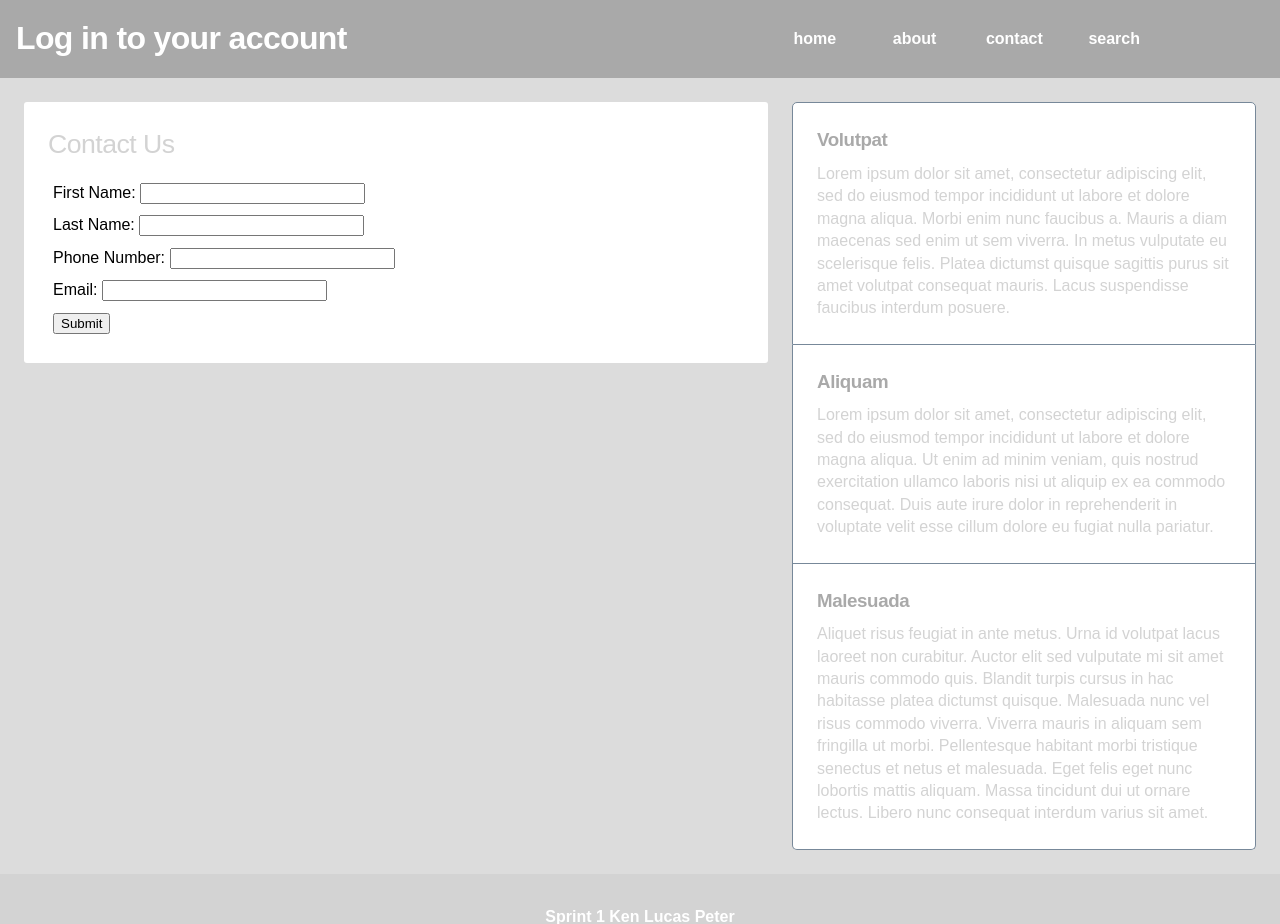
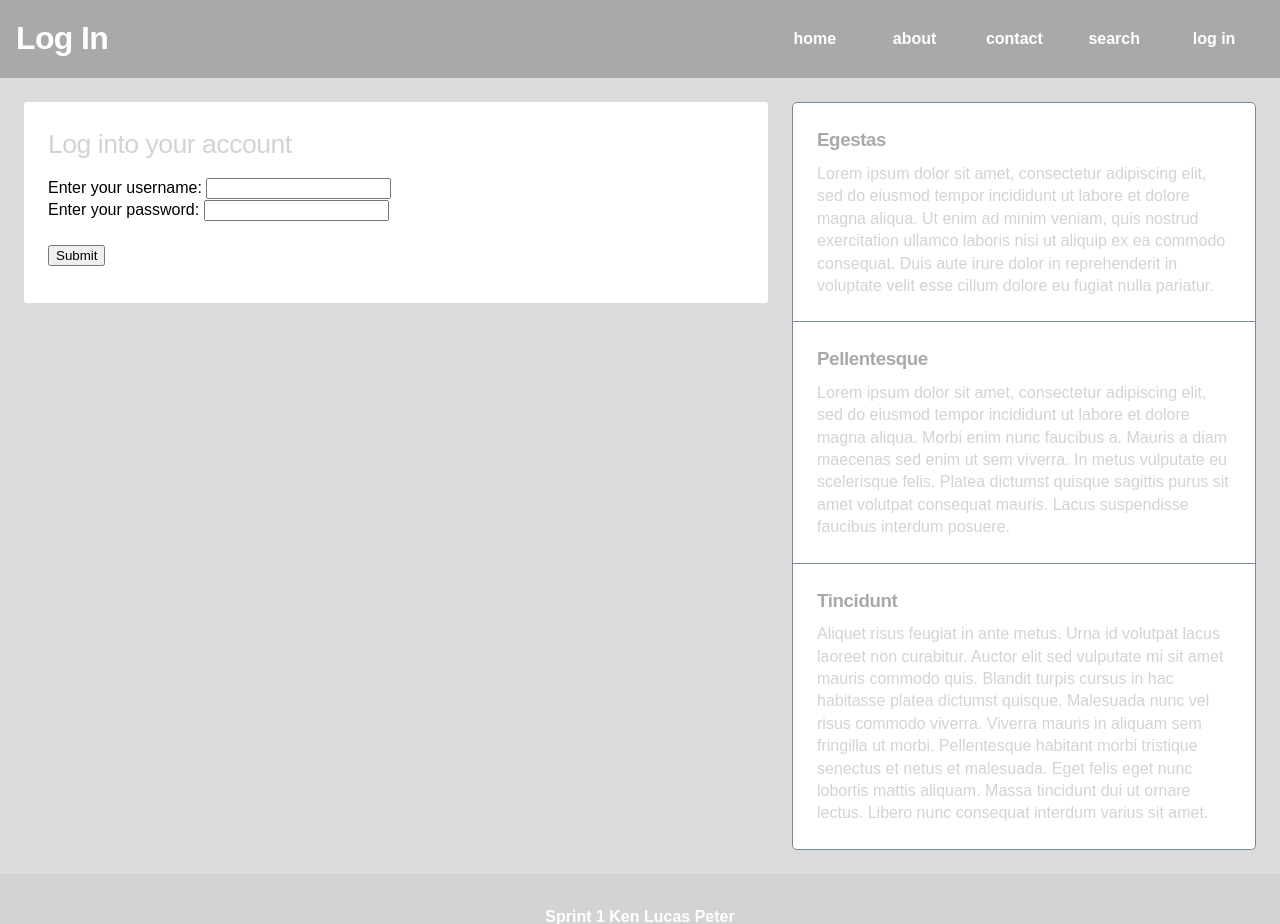
Before and after one commit to uwspgrps/sprint2, a PHP site: page /login.php in a window 1280 px wide. Shown: the top 924 px of the page. Run offline with PHP 8.4, Linux system fonts and the light colour scheme; data that the repository does not hold is empty; some libraries are stand-ins or nearby versions.

Commit message:
added additional login links and built login form

```diff
--- a/sprint2/sprint2/contactus.php
+++ b/sprint2/sprint2/contactus.php
@@ -16,6 +16,7 @@ print"<header>
     <a href=asgnabout.php>About</a>
     <a href=contactus.php>Contact</a>
 	<a href=booksearch.php>Search</a>
+	<a href=login.php> Log In</a>
   </nav>
 </header>";
 
--- a/sprint2/sprint2/login.php
+++ b/sprint2/sprint2/login.php
@@ -1,109 +1,102 @@
 <?php
 require_once("templates/Template.php");
 require_once("config/DB.class.php");
-$page = new Template("Contact Us");
-$page->setHeadSection("<link rel='stylesheet' href='css/prettylab.css'>
-    <script src='https://ajax.googleapis.com/ajax/libs/jquery/3.3.1/jquery.min.js'></script>
-    <script src='https://cdn.jsdelivr.net/npm/jquery-validation@1.17.0/dist/jquery.validate.js'></script>
-    <script type='text/javascript'' src='js/site.js'></script>");
+$page = new Template("Log In");
+$page->setHeadSection("<link rel='stylesheet' href='css/prettylab.css'>");
 $page->setTopSection();
 $page->setBottomSection();
 print $page->getTopSection();
-print"<header>
-  <h1>Log in to your account</h1>
+print "
+<header>
+  <h1>Log In</h1>
   <nav>
     <a href=index.php>Home</a>
     <a href=asgnabout.php>About</a>
     <a href=contactus.php>Contact</a>
 	<a href=booksearch.php>Search</a>
+	<a href=login.php> Log In</a>
   </nav>
 </header>";
 
+if(isset($_POST['submit']))
+{
+	if(isset($_POST['name']) && isset($_POST['passwrd']))
+	{
+		if(!empty($_POST['name']) && !empty($_POST['passwrd']))
+		{
+			$user = $_POST['name'];
+			$password = $_POST['passwrd'];
+
 			$db = new DB();
-if (!$db->getConnStatus()) {
+			if(!$db->getConnStatus()){
 				print "An error has occurred with connection\n";
 				exit;
 			}
 
-if(isset($_POST['submit'])){
-	$link = $db->returnDB();
-	$firstName = isset($_POST['firstName']) ? $_POST['firstName'] : '';
-	$lastName = isset($_POST['lastName']) ? $_POST['lastName'] : '';
-	$phoneNumber = isset($_POST['phoneNumber']) ? $_POST['phoneNumber'] : '';
-	$email = isset($_POST['email']) ? $_POST['email'] : '';
-	//$feedback = isset($_POST['feedback']) ? $_POST['feedback'] : '';
+			$sanitizedUser = filter_var($user,FILTER_SANITIZE_STRING);
+			$sanitizedPass = filter_var($password,FILTER_SANITIZE_STRING);
+			$safeUser = $db->dbEsc($sanitizedUser);
 
-	$sanitizedEmail = filter_var($email,FILTER_SANITIZE_EMAIL);
-	if (filter_var($sanitizedEmail,FILTER_VALIDATE_EMAIL)){
-		$validEmail = $sanitizedEmail;
+			$query = "SELECT username,userpass,realname,rolename
+					  FROM user, user2role, role
+					  WHERE user.id = user2role.userid AND user2role.roleid = role.id AND user.username = '{$safeUser}'";
+
+			$result = $db->dbCall($query);
+
+			if((password_verify($sanitizedPass,$result[0]['userpass'])) == 1)
+			{
+				$_SESSION['isLoggedIn'] = true;
+				$_SESSION['realName'] = $result[0]['realname'];
+				$_SESSION['role'] = $result[0]['rolename'];
+				header("Location: index.php");
 			}
-
-    $safeEmail = mysqli_real_escape_string($link,$validEmail);
-    $safeFirstName = mysqli_real_escape_string($link,$firstName);
-    $safeLastName = mysqli_real_escape_string($link,$lastName);
-    $safePhoneNumberName = mysqli_real_escape_string($link,$phoneNumber);
-    //$safeFeedback = mysqli_real_escape_string($link,$feedback);
-
-	//i think we can just comment out the feedback and re-use this entire form?
-	if(($safeFirstName !== '') && ($safeLastName !== '') && ($safePhoneNumberName !== '') && ($safeEmail !== '') && ($safeFeedback !== '')){
-		$sqlInsert = "INSERT INTO contact_us (insertTime, firstName, lastName, phoneNumber, email, feedback)
-						VALUES
-						(now(), '$safeFirstName', '$safeLastName', '$safePhoneNumberName', '$safeEmail', '$safeFeedback')";
-		$insertResult = mysqli_query($link,$sqlInsert);
+			else
+			{
+				print "The username or password was incorrect, please try again.";
 			}
-
-    if($insertResult){
-        header("Location: thanks.php");
-        exit();
 		}
-    else{
-        header('Location: '.$_SERVER['REQUEST_URI']);
+		else
+		{
+			print "You must enter both a username and password";
+		}
+	}
+	else
+	{
+		print "You must enter both a username and password";
 	}
 }
 
-print "
-<main>
+
+print
+"<main>
   <section>
     <article>
-      <h2>Contact Us</h2>
-	<form id='contactForm' method='POST' action='contactus.php' >
-	    <div class='input'>
-            <label class='col-md-3 col-form-label'>First Name:</label>
-            <input type='text' name='firstName' id='firstName' required='required' value='' size='25' maxlength='50' />
-        </div>
-	    <div class='input'>
-            <label class='col-md-3 col-form-label'>Last Name:</label>
-            <input type='text' name='lastName' id='lastName' required='required' value='' size='25' maxlength='50' />
-        </div>
-	    <div class='input'>
-            <label class='col-md-3 col-form-label'>Phone Number:</label>
-            <input type='text' name='phoneNumber' id='phoneNumber' required='required' value='' size='25' maxlength='12'/>
-        </div>
-        <div class='input'>
-            <label class='col-md-3 col-form-label'>Email:</label>
-            <input type='text' name='email' id='email' size='25' required='required' maxlength='75'/>
-        </div>
-        <div class='input'>
-            <input class='btn btn-primary col-md-2 offset-5' id='submitBtn' type='submit' name='submit' value='Submit' />
-        </div>
+      <h2>Log into your account</h2>
+	<form method='POST' action='login.php'>
+	Enter your username:  <input type='text' name='name' id='name' ><br />
+	Enter your password:  <input type='test' name='passwrd' id='passwrd' ><br />
+	<br />
+	<input type='submit' name='submit' value='Submit'>
 	</form>
+      <p></p>
+      <p></p>
     </article>
   </section>
   <aside>
     <div class=capsule>
-      <h3>Volutpat</h3>
+      <h3>Egestas</h3>
+      <p>Lorem ipsum dolor sit amet, consectetur adipiscing elit, sed do eiusmod tempor incididunt ut labore et dolore magna aliqua.
+	  Ut enim ad minim veniam, quis nostrud exercitation ullamco laboris nisi ut aliquip ex ea commodo consequat. Duis aute irure dolor
+	  in reprehenderit in voluptate velit esse cillum dolore eu fugiat nulla pariatur.</p>
+    </div>
+    <div class=capsule>
+      <h3>Pellentesque</h3>
       <p>Lorem ipsum dolor sit amet, consectetur adipiscing elit, sed do eiusmod tempor incididunt ut labore et dolore magna aliqua.
 	  Morbi enim nunc faucibus a. Mauris a diam maecenas sed enim ut sem viverra. In metus vulputate eu scelerisque felis. Platea dictumst
 	  quisque sagittis purus sit amet volutpat consequat mauris. Lacus suspendisse faucibus interdum posuere. </p>
     </div>
     <div class=capsule>
-      <h3>Aliquam </h3>
-      <p>Lorem ipsum dolor sit amet, consectetur adipiscing elit, sed do eiusmod tempor incididunt ut labore et dolore magna aliqua.
-	  Ut enim ad minim veniam, quis nostrud exercitation ullamco laboris nisi ut aliquip ex ea commodo consequat. Duis aute irure dolor
-	  in reprehenderit in voluptate velit esse cillum dolore eu fugiat nulla pariatur.</p>
-    </div>
-    <div class=capsule>
-      <h3>Malesuada </h3>
+      <h3>Tincidunt</h3>
       <p>Aliquet risus feugiat in ante metus. Urna id volutpat lacus laoreet non curabitur. Auctor elit sed vulputate mi sit amet mauris
 	  commodo quis. Blandit turpis cursus in hac habitasse platea dictumst quisque. Malesuada nunc vel risus commodo viverra.
 	  Viverra mauris in aliquam sem fringilla ut morbi.  Pellentesque habitant morbi tristique senectus et netus et malesuada.
@@ -112,7 +105,6 @@ print "
     </div>
   </aside>
   </main>
-<footer>Sprint 1 Ken Lucas Peter</footer>
-";
+  <footer>Sprint 1 Ken Lucas Peter</footer>";
  print $page->getBottomSection();
 ?>
--- a/sprint2/sprint2/results.php
+++ b/sprint2/sprint2/results.php
@@ -14,6 +14,7 @@ print "
     <a href=asgnabout.php>About</a>
     <a href=contactus.php>Contact</a>
 	<a href=booksearch.php>Search</a>
+	<a href=login.php> Log In</a>
   </nav>
 </header>
 <main><div class='tdiv'>";
--- a/sprint2/sprint2/thanks.php
+++ b/sprint2/sprint2/thanks.php
@@ -13,6 +13,7 @@ print "
     <a href=asgnabout.php>About</a>
     <a href=contactus.php>Contact</a>
 	<a href=booksearch.php>Search</a>
+	<a href=login.php> Log In</a>
   </nav>
 </header>
 <main>
```
Also changed, not shown: sprint2/sprint2/dbinsert.sql (added, +12 -0 lines), sprint2/sprint2/index.php (+7 -1 lines). Lines whose indentation alone changed are shown as unchanged.
